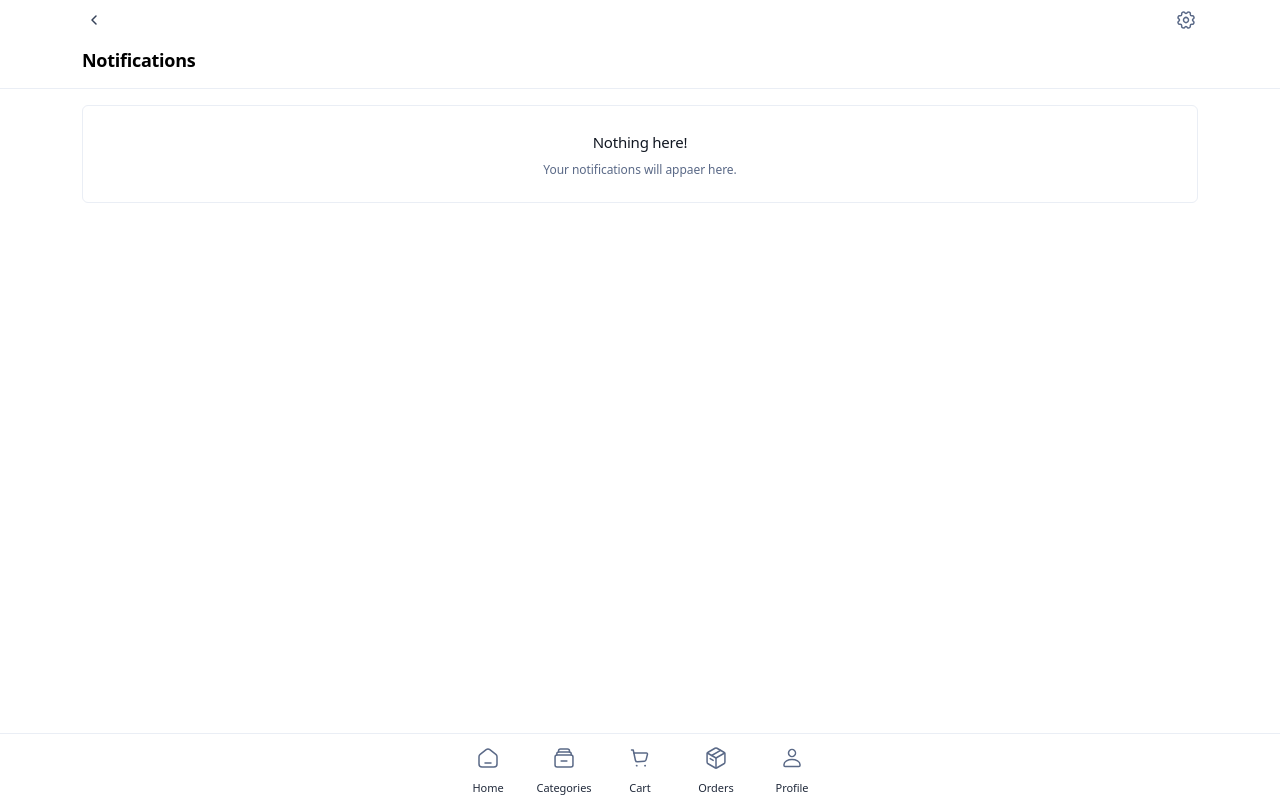
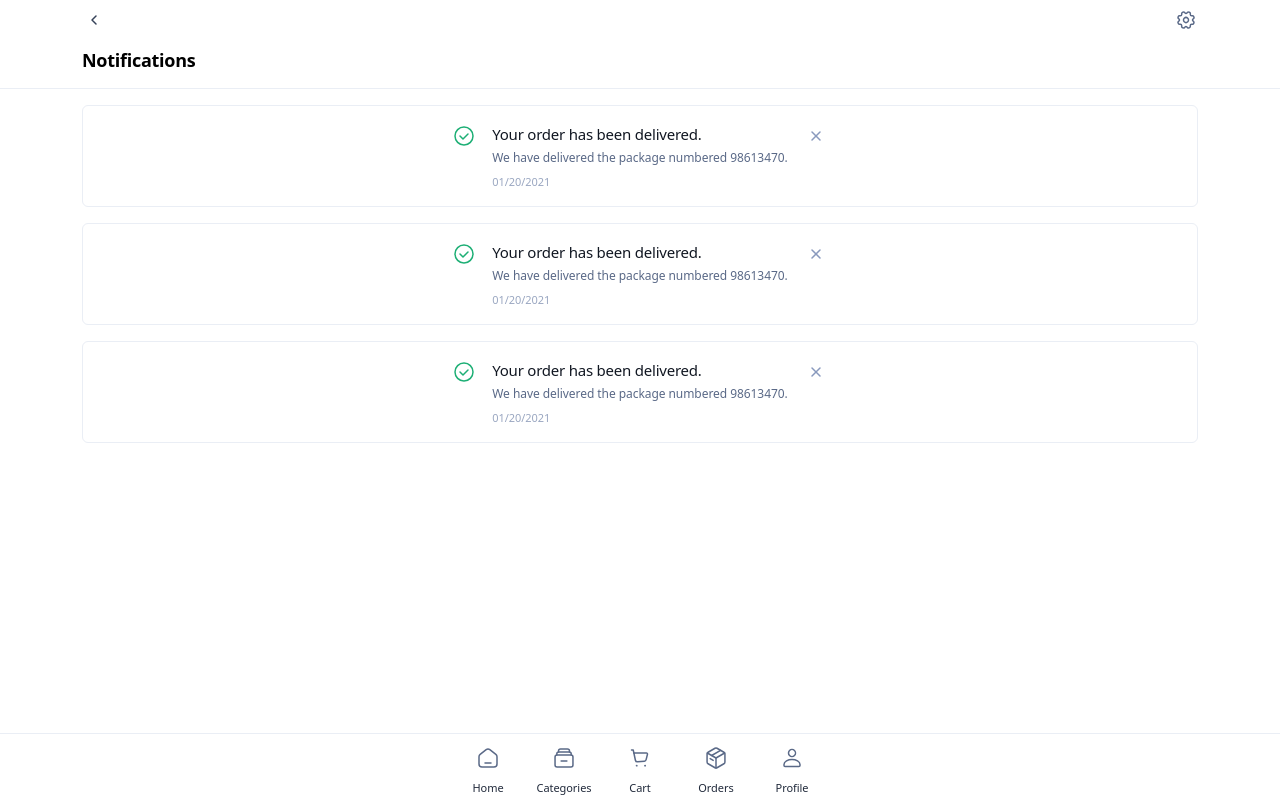
Before and after one commit to MuratBuyukcelebi/E-Berk, a Vue app: page /notifications in a window 1280 px wide. Built offline with nearby package versions, Linux system fonts and the light colour scheme.

Commit message:
Update (Notifications)

```diff
--- a/src/views/Notifications.vue
+++ b/src/views/Notifications.vue
@@ -14,11 +14,37 @@
     <!--List-->
     <div class="container">
       <div class="list">
-        <div class="list-empty">
+        <div class="list-empty d-none">
           <div class="list-empty__title">Nothing here!</div>
           <div class="list-empty__description">Your notifications will appaer here.</div>
         </div>
-        <div class="list-item"></div>
+        <div class="list-item">
+          <div class="list-item__icon"><img src="../assets/icons/notifications/check.svg" alt="icon"></div>
+          <div class="list-item__content">
+            <div class="list-item__title">Your order has been delivered.</div>
+            <div class="list-item__description">We have delivered the package numbered 98613470.</div>
+            <div class="list-item__date">01/20/2021</div>
+          </div>
+          <div class="list-item__close"><img src="../assets/icons/notifications/close.svg" alt="icon"></div>
+        </div>
+        <div class="list-item">
+          <div class="list-item__icon"><img src="../assets/icons/notifications/check.svg" alt="icon"></div>
+          <div class="list-item__content">
+            <div class="list-item__title">Your order has been delivered.</div>
+            <div class="list-item__description">We have delivered the package numbered 98613470.</div>
+            <div class="list-item__date">01/20/2021</div>
+          </div>
+          <div class="list-item__close"><img src="../assets/icons/notifications/close.svg" alt="icon"></div>
+        </div>
+        <div class="list-item">
+          <div class="list-item__icon"><img src="../assets/icons/notifications/check.svg" alt="icon"></div>
+          <div class="list-item__content">
+            <div class="list-item__title">Your order has been delivered.</div>
+            <div class="list-item__description">We have delivered the package numbered 98613470.</div>
+            <div class="list-item__date">01/20/2021</div>
+          </div>
+          <div class="list-item__close"><img src="../assets/icons/notifications/close.svg" alt="icon"></div>
+        </div>
       </div>
     </div>
 
@@ -28,11 +54,10 @@
 <script>
   import Navigation from "../components/Navigation";
 
-
-export default {
-    name: "Notifications",
-  components: {Navigation}
-}
+  export default {
+      name: "Notifications",
+    components: {Navigation}
+  }
 </script>
 
 <style scoped lang="scss">
@@ -101,7 +126,42 @@ export default {
         color: $brand-neutrals-500;
       }
     }
-    &-item {}
+    &-item {
+      display: flex;
+      justify-content: center;
+      padding: 16px;
+      border: 1px solid #EAEEF5;
+      border-radius: 6px;
 
+      &__content {
+        padding: 0 16px;
+      }
+      &__title {
+        font-weight: 500;
+        font-size: 15px;
+        line-height: 24px;
+        letter-spacing: -0.015em;
+        color: $brand-neutrals-800;
+        margin-bottom: 4px;
+      }
+      &__description {
+        font-size: 12px;
+        line-height: 16px;
+        letter-spacing: -0.005em;
+        color: $brand-neutrals-500;
+        margin-bottom: 8px;
+      }
+      &__date {
+        font-weight: 500;
+        font-size: 11px;
+        line-height: 16px;
+        letter-spacing: -0.005em;
+        color: #9AA7C1;
+      }
+    }
+
+    &-item:not(:last-child) {
+      margin-bottom: 16px;
+    }
   }
 </style>
```
Also changed, not shown: src/assets/icons/notifications/check.svg (added), src/assets/icons/notifications/close.svg (added).
